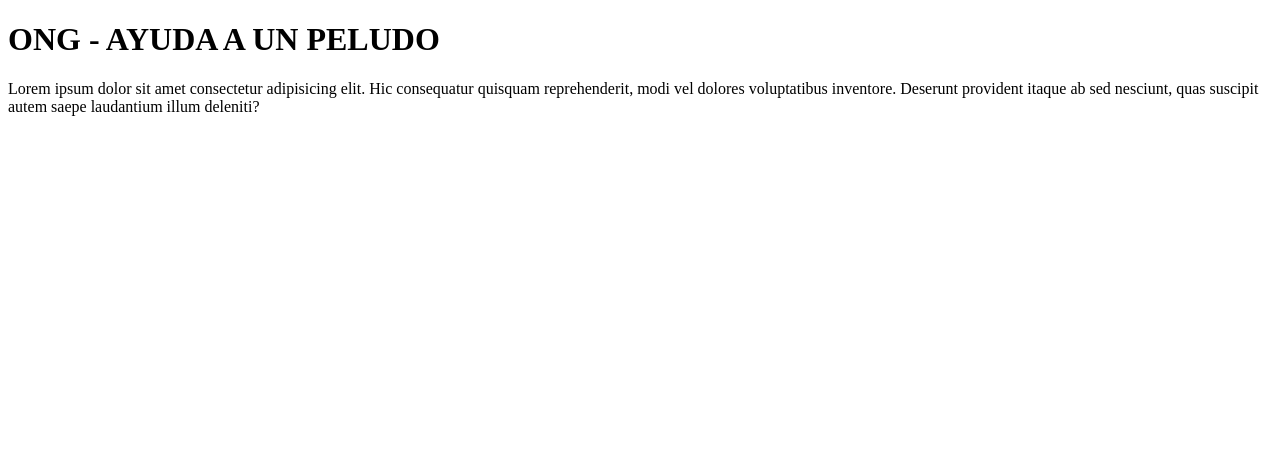
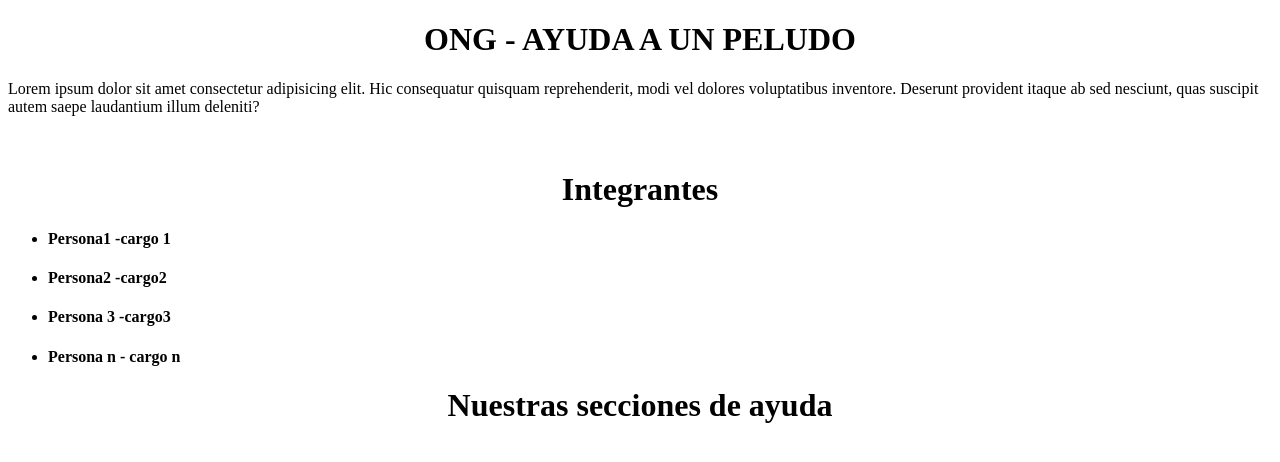
Before and after one commit to Ciosmo/ACT1, a plain HTML site: page index.html in a window 1280 px wide. Drawn offline with Linux system fonts and the light colour scheme.

Commit message:
Falta terminar parte principal de la página

```diff
--- a/index.html
+++ b/index.html
@@ -7,7 +7,16 @@
     <title>Document</title>
 </head>
 <body>
-    <h1>ONG - AYUDA A UN PELUDO </h1>
+    <center><h1>ONG - AYUDA A UN PELUDO </h1> </center>
     <p>Lorem ipsum dolor sit amet consectetur adipisicing elit. Hic consequatur quisquam reprehenderit, modi vel dolores voluptatibus inventore. Deserunt provident itaque ab sed nesciunt, quas suscipit autem saepe laudantium illum deleniti?</p>
+<br>
+<center><h1>Integrantes</h1></center>
+<ul>
+    <li><h4>Persona1 -cargo 1</h4></li>
+    <li><h4>Persona2 -cargo2</h4></li>
+    <li><h4>Persona 3 -cargo3</h4></li>
+    <li><h4>Persona n - cargo n</h4></li>
+</ul>
+<center><h1>Nuestras secciones de ayuda</h1></center>
 </body>
 </html>
```
